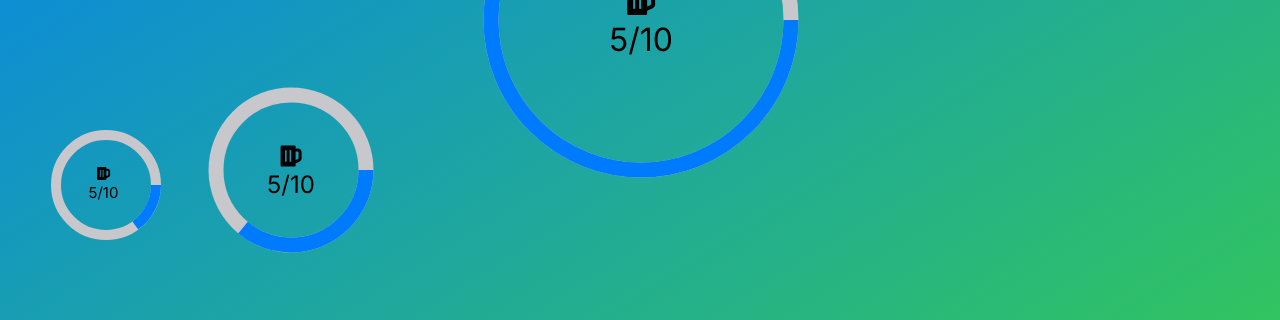
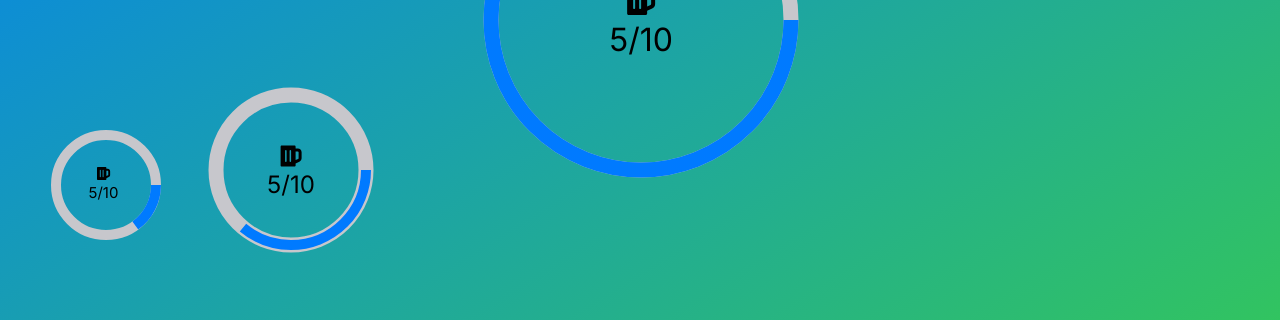
Before and after one commit to aitor-i/polosa-web, a Next.js app: page /habits in a window 1280 px wide. Shown: the part 411-731 px from the top of the page. Built offline with nearby package versions, Linux system fonts and the light colour scheme.

Commit message:
ADD - SLIM shape to percentage circle

```diff
--- a/src/components/HabitsPage/HabitsPage.tsx
+++ b/src/components/HabitsPage/HabitsPage.tsx
@@ -10,7 +10,7 @@ export const HabitsPage = () => {
         <h1>Habits</h1>
       </hgroup>
       <PercentageCircle size="SMALL" percentage={15} />
-      <PercentageCircle percentage={36} />
+      <PercentageCircle percentage={36} shape="SLIM" />
       <PercentageCircle size="BIG" percentage={76} />
     </main>
   );
--- a/src/components/HabitsPage/PercentageCircle/PercentageCircle.tsx
+++ b/src/components/HabitsPage/PercentageCircle/PercentageCircle.tsx
@@ -5,15 +5,22 @@ import styles from "./PercentageCircle.module.css";
 interface Props {
   percentage: number;
   size?: "SMALL" | "MEDIUM" | "BIG";
+  shape?: "REGULAR" | "SLIM";
 }
 
-export function PercentageCircle({ percentage, size = "MEDIUM" }: Props) {
+export function PercentageCircle({
+  percentage,
+  size = "MEDIUM",
+  shape = "REGULAR",
+}: Props) {
   let radius = 75; // radius of the circle
   let svgSize = "200";
-  let thickness = "15";
   let coord = "100";
   let strokeWidth = "15";
   let fontSize = "24px";
+  let innerWith = "15";
+
+  if (shape === "SLIM") innerWith = "10";
 
   switch (size) {
     case "SMALL":
@@ -22,6 +29,7 @@ export function PercentageCircle({ percentage, size = "MEDIUM" }: Props) {
       strokeWidth = "10";
       coord = "90";
       fontSize = "15px";
+      innerWith = "10";
 
       break;
 
@@ -56,7 +64,7 @@ export function PercentageCircle({ percentage, size = "MEDIUM" }: Props) {
         cy={coord}
         fill="transparent"
         stroke=" #ff9500" // color of the completion
-        strokeWidth={strokeWidth} // thickness of the completion
+        strokeWidth={innerWith} // thickness of the completion
         strokeDasharray={circumference}
         strokeDashoffset={offset}
       />
```
